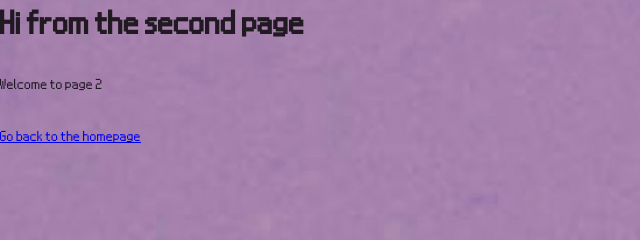
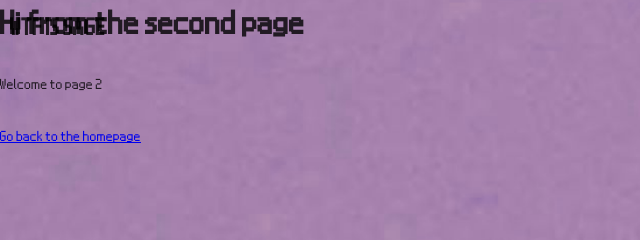
Before and after one commit to alexpreiss/callsage.church, a Gatsby site: page /page-2 in a window 1280 px wide. Shown: the top 240 px of the page, 0-640 px from the left. Built offline with nearby package versions, Linux system fonts and the light colour scheme; Gatsby itself is replaced by a stand-in of ours.

Commit message:
random phrases

```diff
--- /dev/null
+++ b/src/components/backgroundImage.js
@@ -0,0 +1,75 @@
+import React from "react"
+import { graphql, StaticQuery } from "gatsby"
+import Img from "gatsby-image"
+
+export default class BackgroundImage extends React.Component {
+  constructor() {
+    super()
+    this.state = {
+      phrase: 1,
+      image: 1,
+    }
+  }
+
+  generateRandomInteger(min, max) {
+    return Math.floor(min + Math.random() * (max + 1 - min))
+  }
+
+  pairedPhrases() {
+    return {
+      1: "FUCK SHIT UP",
+      2: "I CAN MAKE THIS... WAY BETTER",
+      3: "CHILDREN OF THE BEAMING LIGHT",
+      4: "KISS ME",
+      5: "YOU DID A GOOD JOB",
+      6: "WTF IS SAGE",
+      7: "I LOVE YOU",
+      8: "CALL ME",
+    }
+  }
+
+  componentDidMount() {
+    this.setState({
+      phrase: this.generateRandomInteger(1, 8),
+    })
+  }
+
+  render() {
+    return (
+      <StaticQuery
+        query={graphql`
+          query {
+            backgroundImg: file(relativePath: { eq: "background.png" }) {
+              childImageSharp {
+                fluid(quality: 90, maxWidth: 1920) {
+                  ...GatsbyImageSharpFluid_withWebp
+                }
+              }
+            }
+          }
+        `}
+        render={data => {
+          // Set ImageData.
+          const imageData = data.backgroundImg.childImageSharp.fluid
+          return (
+            <>
+              <Img
+                fluid={imageData}
+                style={{
+                  width: "100%",
+                  height: "100vh",
+                  position: "fixed",
+                }}
+              />
+              <h2 style={{ position: "fixed", padding: "10px" }}>
+                {this.pairedPhrases()[this.state.phrase]}
+              </h2>
+
+              {this.props.children}
+            </>
+          )
+        }}
+      />
+    )
+  }
+}
--- a/src/components/layout.js
+++ b/src/components/layout.js
@@ -7,41 +7,15 @@
 
 import React from "react"
 import PropTypes from "prop-types"
-import { graphql, StaticQuery } from "gatsby"
-
-import Img from "gatsby-image"
 
 import Header from "./header"
+import BackgroundImage from "../components/backgroundImage"
 
 import "../index.css"
 
 const Layout = ({ children }) => {
   return (
-    <StaticQuery
-      query={graphql`
-        query {
-          backgroundImg: file(relativePath: { eq: "background.png" }) {
-            childImageSharp {
-              fluid(quality: 90, maxWidth: 1920) {
-                ...GatsbyImageSharpFluid_withWebp
-              }
-            }
-          }
-        }
-      `}
-      render={data => {
-        // Set ImageData.
-        const imageData = data.backgroundImg.childImageSharp.fluid
-        return (
-          <>
-            <Img
-              fluid={imageData}
-              style={{
-                width: "100%",
-                height: "100vh",
-                position: "fixed",
-              }}
-            />
+    <BackgroundImage>
       <div
         style={{
           position: "absolute",
@@ -54,15 +28,10 @@ const Layout = ({ children }) => {
         <Header />
         <div>
           <main>{children}</main>
-                {/* <footer>
-
-              </footer> */}
+          <footer></footer>
         </div>
       </div>
-          </>
-        )
-      }}
-    />
+    </BackgroundImage>
   )
 }
 
--- a/src/pages/index.js
+++ b/src/pages/index.js
@@ -15,7 +15,6 @@ import twitter from "../images/social-media-icons/twitter.png"
 const IndexPage = () => (
   <Layout>
     <SEO />
-    <h2 style={{ position: "fixed", padding: "10px" }}>FUCK SHIT UP</h2>
     <div
       style={{
         width: "100%",
```
Lines whose indentation alone changed are shown as unchanged.
